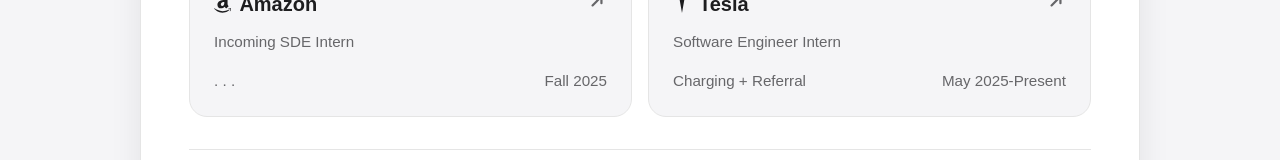
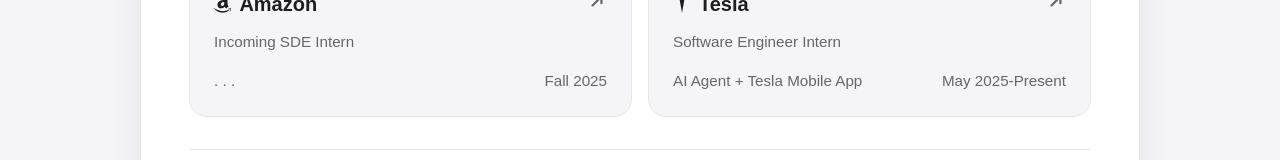
Before and after one commit to NicholasChanng/nickchanng.com, a React (Vite) app: page / in a window 1280 px wide. Shown: the part 442-602 px from the top of the page. Built offline with nearby package versions, Linux system fonts and the light colour scheme; no server answers; a small style sheet from the web is missing; a web font is replaced by a local one.

Commit message:
tesla team

```diff
--- a/src/App.tsx
+++ b/src/App.tsx
@@ -326,7 +326,7 @@
                   years="May 2025-Present"
                   logo={<TeslaLogo />}
                   link="https://www.tesla.com"
-                  metaLeft="Charging + Referral"
+                  metaLeft="AI Agent + Tesla Mobile App"
                 />
               </div>
 
@@ -355,7 +355,7 @@
                   title="MathGPT"
                   description="AI Math Tutor Chrome Extension"
                   id="005"
-                  githubLink="https://chromewebstore.google.com/detail/mathgpt-ai-integral-calcu/eigepigbinecchjcgogpioinidpgamcm"
+                  githubLink="https://chromewebstore.google.com/search/mathgpt"
                 />
                 <ProjectCard
                   title="OCaml Casino"
```
